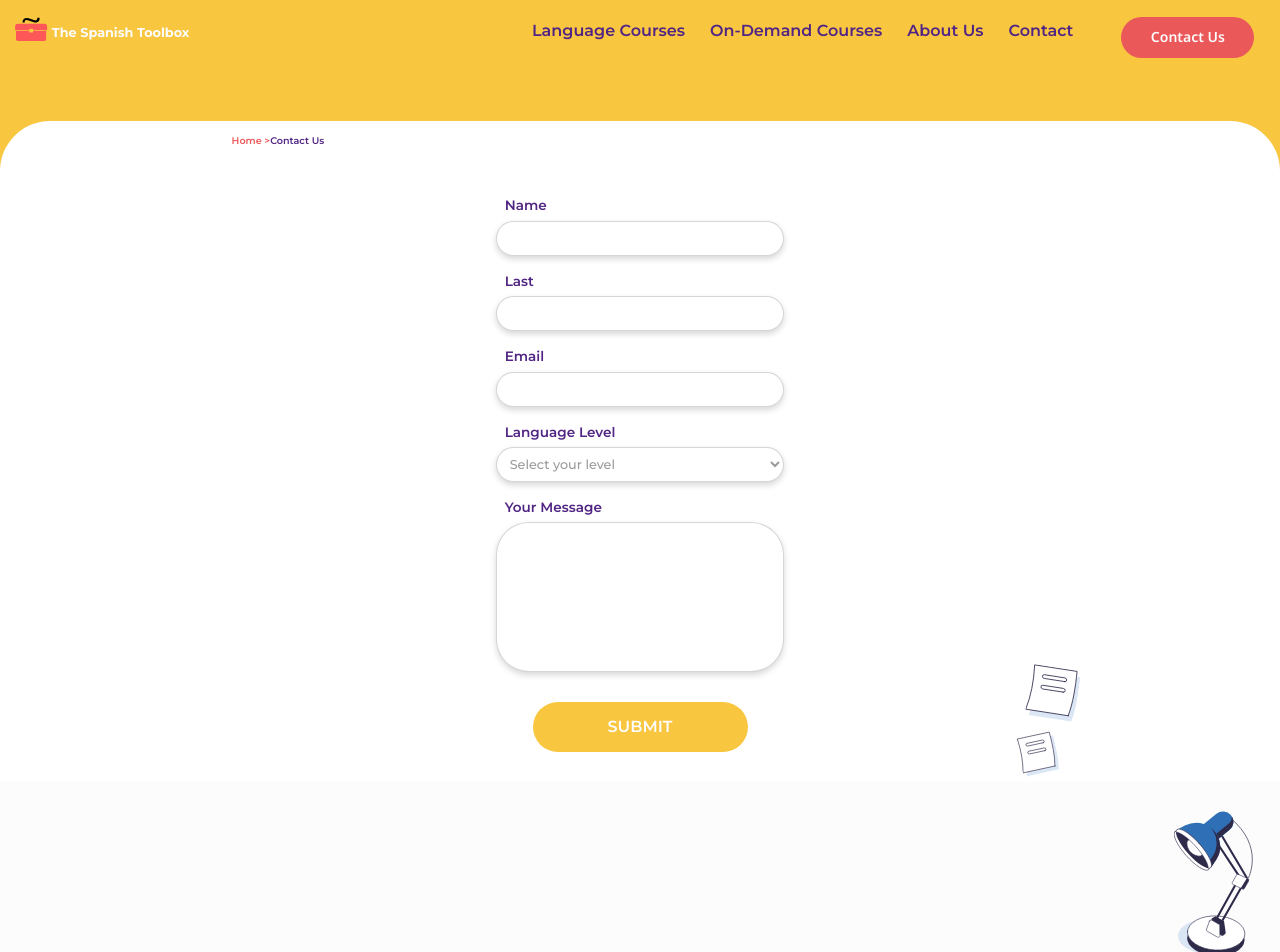
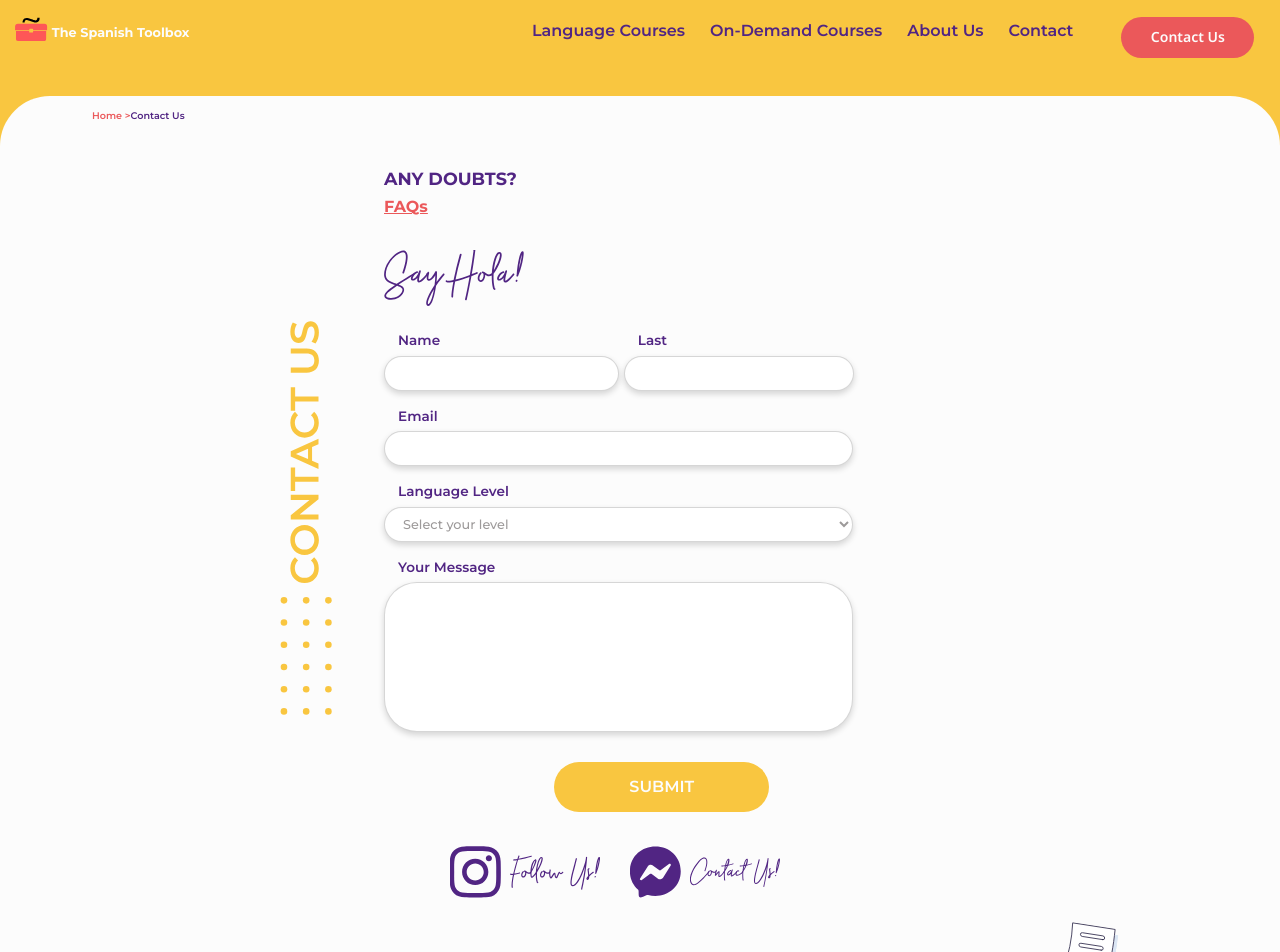
Before and after one commit to GustavoCarrena/spanishToolbox, a React (Vite) app: page /contact in a window 1280 px wide. Shown: the top 952 px of the page. Built offline with nearby package versions, Linux system fonts and the light colour scheme.

Commit message:
contact section breakpoint 1024px

```diff
--- a/src/containers/ContactContainer.jsx
+++ b/src/containers/ContactContainer.jsx
@@ -18,7 +18,20 @@ export const ContactContainer = () => {
   return (
     <section className={styles.contactSection}>
 
+        <div className={styles.titleContainer}>
+          <img className={styles.title} src="assets/img/contactus/contact-puntos.svg" alt="about us" />
+        </div>
+
+        <div className={styles.sayHolaContainer}>
+          <img className={styles.img} src="assets/img/contactus/say.svg" alt="about us" />
+        </div>
+
         <div className={styles.contactContainer}>
+
+          <div className={styles.faqsContainer}>
+            <div className={styles.doubts}>ANY DOUBTS?</div>
+            <div className={styles.faqs}>FAQs</div>
+          </div>
 
           <div className={styles.toHomeContainer}>
             <span onClick={handleToHome} className={styles.toHome}></span>
@@ -42,7 +55,7 @@ export const ContactContainer = () => {
                       onChange={handleChange}
                       required
                       />
-                      { errors.name && <span className={styles.errorsMsg}>{errors.name}</span>}
+                      { errors.name && <span className={`${styles.errorsMsg} ${styles.errorsMsgName}`}>{errors.name}</span>}
                   </div>
 
                    <div className={`${styles.lastNameContainer} ${styles.inputContainers}`}>
@@ -128,6 +141,18 @@ export const ContactContainer = () => {
                 </button>
           </form>
         </div>
+
+        <div className={styles.contactImgContainer} >
+          <div className={styles.imgContainer}>
+            <img className={styles.logoImg} src="assets/img/contactus/logo-ig.svg" alt="instagram" />
+            <img className={styles.titleImg} src="assets/img/contactus/follow.svg" alt="instagram" />
+          </div>
+          <div className={styles.imgContainer}>
+            <img className={styles.logoImg} src="assets/img/contactus/logo-messenger.svg" alt="messenger" />
+            <img className={styles.titleImg} src="assets/img/contactus/contact.svg" alt="messenger" />
+          </div>
+        </div>
+
         <EnrollNow/>
     </section>
   )
--- a/src/containers/contactContainer.module.scss
+++ b/src/containers/contactContainer.module.scss
@@ -5,14 +5,152 @@
     padding-top: 7px;
     background-color: var(--yellow);
 
+    .titleContainer{
+        width: 40px;
+        height: 200px;
+        position: absolute;
+        top: 42px;
+        left: 31.5%;
+        z-index: 999;
+        transform: rotate(90deg);
+        margin: 10px 0;
+        @media(min-width:375px){
+            left: 30%;
+        }
+        @media(min-width:425px){
+            left: 29.5%;
+        }
+        @media(min-width:500px){
+            transform: unset;
+            left: 0;
+            width: 80px;
+            height: 384px;
+            top: 245px;
+        }
+        @media(min-width:560px){
+            left: 3%;
+            width: 100px;
+            height: 395px;
+            top: 250px;
+        }
+        @media(min-width:700px){
+            left: 13%;
+        }
+        @media(min-width:768px){
+            left: 8%;
+        }
+        @media(min-width:992px){
+            left: 11%;
+        }
+        @media(min-width:1024px){
+            left: 20%;
+            top: 310px;
+        }
+        .title{
+            width: 100%;
+            height: 100%;
+        }
+    }
+
+    .sayHolaContainer{
+        position: absolute;
+        width: 60px;
+        top: 174px;
+        left: 70%;
+        transform: rotate(10deg);
+        z-index: 999;
+        @media(min-width:375px){
+            width: 80px;
+        }
+        @media(min-width:425px){
+            width: 90px;
+        }
+        @media(min-width:500px){
+            transform: unset;
+            width: 120px;
+            top: 230px;
+            left: 19%;
+        }
+        @media(min-width:560px){
+            left: 23%;
+        }
+        @media(min-width:700px){
+            left: 30%;
+        }
+        @media(min-width:768px){
+            left: 25%;
+        }
+        @media(min-width:1024px){
+            left: 30%;
+            width: 140px;
+            top: 250px;
+        }
+        .img{
+            width: 100%;
+            height: auto;
+        }
+    }
+
     .contactContainer{
         @include mixin.flex-column-nowrap(center, flex-start);
-        background-color: #fff;
+        background-color: var(--white);
         border-radius: 50px 50px 0 0;
-        margin: 40px 0 0 0;
+        margin: 15px 0 0 0;
         padding: 60px 0 30px 0;
         position: relative;
         width: 100%;
+        @media(min-width:500px){
+            align-items: flex-end;
+        }
+
+
+        .faqsContainer{
+            @media(max-width:499px){
+                display: none;
+            }
+            @media(min-width:500px){
+                @include mixin.flex-column-nowrap(center, center);
+                position: absolute;
+                left: 19%;
+                top: 70px;
+                width: 120px;
+                font-family: var(--montserrat-font);
+                font-weight: 800;
+            }
+            @media(min-width:560px){
+                left: 23%;
+            }
+            @media(min-width:700px){
+                left: 30%;
+            }
+            @media(min-width:768px){
+                left: 25%;
+            }
+            @media(min-width:1024px){
+                left: 30%;
+                width: 140px;
+            }
+
+            .doubts{
+                width: 100%;
+                font-size: 0.7rem;
+                color: var(--violet);
+                padding-bottom: 3px;
+                @media(min-width:1024px){
+                    font-size: 1.1rem;
+                }
+            }
+
+            .faqs{
+                width: 100%;
+                font-size: 0.8rem;
+                color: var(--red);
+                text-decoration: underline;
+                @media(min-width:1024px){
+                    font-size: 1rem;
+                }
+            }
+        }
 
         .toHomeContainer{
             @include mixin.flex-row-nowrap(center, flex-start);
@@ -23,6 +161,13 @@
             font-size: 0.6rem;
             width: 100px;
             left: -28%;
+            @media(min-width:500px){
+                left: unset;
+                right: 75%;
+            }
+            @media(min-width:1024px){
+                right: 85%;
+            }
 
             .toHome{
                 color: var(--red);
@@ -49,15 +194,55 @@
         .formContainer{
             @include mixin.flex-column-nowrap(center, flex-start);
             width: 90%;
+            margin-top: 35px;
+            @media(min-width:500px){
+                margin-top: 125px;
+            }
+            @media(min-width:850px){
+                align-items: flex-start;
+                padding-left: 14%;
+            }
+            @media(min-width:1024px){
+                padding-left: 20%;
+                margin-top: 160px;
+            }
             .nameLastnameContainer{
                 @include mixin.flex-column-nowrap(center, center);
                 width: 100%;
+                @media(min-width:768px){
+                    @include mixin.flex-row-nowrap(center, space-evenly);
+                    width: 470px;
+                    .nameContainer,.lastNameContainer{
+                        width: 230px;
+                        .labelName, .labelLastName{
+                            padding-left: 6%;
+                        }
+                    }
+                    .nameContainer{
+                        padding-right: 5px;
+                        width: 240px;
+                    }
+                }
+
+
             }
 
             .inputContainers{
                 @include mixin.flex-column-nowrap(center, center);
                 width: 100%;
                 max-width: 288px;
+                @media(min-width: 375px){
+                   max-width: 310px;
+                }
+                @media(min-width: 500px){
+                    max-width: 360px;
+                 }
+                 @media(min-width: 768px){
+                    max-width: 469px;
+                 }
+
+
+
                 .labels{
                     align-self: flex-start;
                     color: var(--violet);
@@ -125,6 +310,8 @@
 
             }
 
+
+
             .errorsMsg{
                 position: absolute;
                 color: var(--red);
@@ -133,7 +320,69 @@
                 font-style: italic;
                 margin-top: -54px;
                 right: 9%;
+                @media(min-width:375px){
+                    right: 11%;
+                }
+                @media(min-width:425px){
+                    right: 16%;
+                }
+                @media(min-width:500px){
+                    right: 11%;
+                }
+                @media(min-width:550px){
+                    right: 15%;
+                }
+                @media(min-width:600px){
+                    right: 17%;
+                }
+                @media(min-width:650px){
+                    right: 19%;
+                }
+                @media(min-width:768px){
+                    right: 16%;
+                    .errorsMsgName{
+                        right: unset;
+                    }
+                }
+                @media(min-width:850px){
+                    right: 22%;
+                    font-size: 0.7rem;
+                }
+                @media(min-width:890px){
+                    right: 25%;
+                }
+                @media(min-width:935px){
+                    right: 27%;
+                }
+                @media(min-width:980px){
+                    right: 29%;
+                }
+                @media(min-width:1024px){
+                    right: 25%;
+                }
+
             }
+
+            @media(min-width:850px){
+                .errorsMsgName{
+                    right: 50%;
+                    font-size: 0.7rem;
+                    @media(min-width:890px){
+                        right: 51%;
+                    }
+                    @media(min-width:935px){
+                        right: 52%;
+                    }
+                    @media(min-width:935px){
+                        right: 53%;
+                    }
+                    @media(min-width:1024px){
+                        right: 48%;
+                    }
+                }
+            }
+
+
 
         }
 
@@ -148,9 +397,70 @@
             width: 215px;
             height: 50px;
             margin-top: 15px;
+            @media(min-width:850px){
+                align-self: center;
+                margin-right: 28%;
+            }
+            @media(min-width:992px){
+                margin-right: 38%;
+            }
         }
 
 
+    }
+
+    .contactImgContainer{
+        @include mixin.flex-row-nowrap(center, space-evenly);
+        background-color: var(--white);
+        width: 100%;
+        padding: 0 0 15px 0;
+        @media(min-width:500px){
+            justify-content: flex-start;
+        }
+        .imgContainer{
+            @include mixin.flex-row-nowrap(center, center);
+            width: 128px;
+            @media(min-width:500px){
+                width: 180px;
+            &:first-child{
+                margin-left: 19%;
+                @media(min-width:560px){
+                    margin-left: 23%;
+                }
+                @media(min-width:700px){
+                    margin-left: 30%;
+                }
+                @media(min-width:768px){
+                    margin-left: 32%;
+                }
+                @media(min-width:850px){
+                    margin-left: 30%;
+                }
+                @media(min-width:1024px){
+                    margin-left: 34%;
+                }
+            }
+
+            }
+            .logoImg{
+                width: 30%;
+                height: 100%;
+                padding-right: 5%;
+                @media(min-width:500px){
+                    width: 60px;
+                    height: 60px;
+                }
+
+            }
+            .titleImg{
+                width: 60%;
+                height: 100%;
+                @media(min-width:500px){
+                    width: 90px;
+                    height: auto;
+                }
+            }
+        }
     }
 
 
--- a/src/templates/enrollNowStyles.js
+++ b/src/templates/enrollNowStyles.js
@@ -35,6 +35,12 @@ const myPapersContainer = styled.div`
     right:${props => (props.pathlocation === 'about' ? '19% !important' : '')};
     margin:${props => (props.pathlocation === 'about' ? '96px 0 0 0 !important' : '')};
 }
+@media(min-width:768px){
+    bottom:${props => (props.pathlocation === 'contact' ? 'unset !important' : '')};
+    right:${props => (props.pathlocation === 'contact' ? '12% !important' : '')};
+    margin:${props => (props.pathlocation === 'contact' ? '-42px 0 0 0 !important' : '')};
+}
+
 `
 
 const myLampContainer = styled.div`
@@ -45,6 +51,9 @@ const myLampContainer = styled.div`
         display:${props => (props.pathlocation === 'about' ? 'flex !important' : '')};
         width:${props => (props.pathlocation === 'about' ? '100px !important' : '')};
     }
+    @media(min-width:1024px){
+        margin-top:${props => (props.pathlocation === 'contact' ? '65px !important' : '')};
+    }
 
 `
 
```
